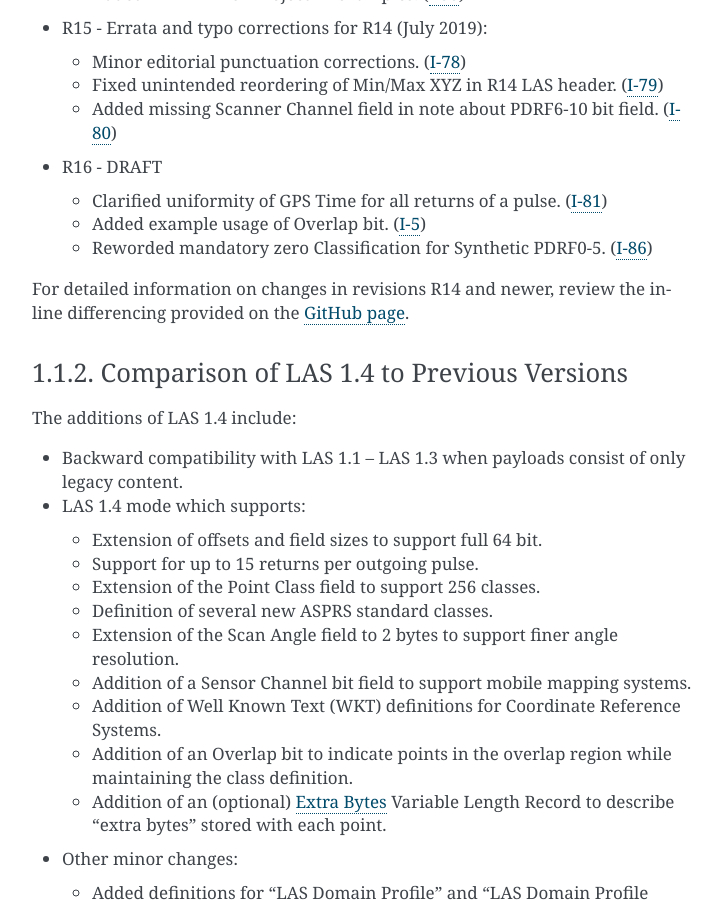
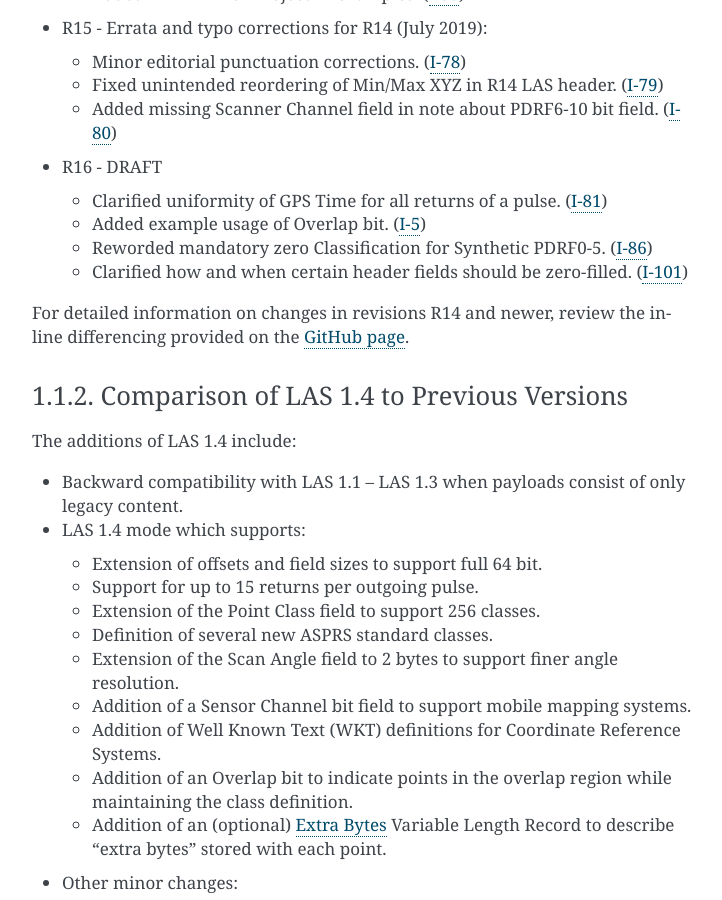
Before and after one commit to ASPRSorg/LAS, a Sphinx documentation site: the page built from source/01_intro.txt, in a window 1280 px wide and 900 px high, scrolled down 1824 px. Shown: the whole window, without its empty margins (388-1110 px from the left). Built offline with Sphinx 7.4.7, drawn with Linux system fonts in a browser that asks for light colours.

Commit message:
Clarified how and when certain header fields should be zero-filled. (#101)

```diff
--- a/source/01_intro.txt
+++ b/source/01_intro.txt
@@ -112,6 +112,8 @@ Summary of LAS 1.4 revisions (GitHub Issue numbers included when applicable):
     (`I-5 <https://github.com/ASPRSorg/LAS/issues/5>`_)
   * Reworded mandatory zero Classification for Synthetic PDRF0-5.
     (`I-86 <https://github.com/ASPRSorg/LAS/issues/86>`_)
+  * Clarified how and when certain header fields should be zero-filled.
+    (`I-101 <https://github.com/ASPRSorg/LAS/issues/101>`_)
 
 For detailed information on changes in revisions R14 and newer, review the
 inline differencing provided on the `GitHub page <https://github.com/ASPRSorg/LAS>`_.
```
Also changed, not shown: 1 other file.
